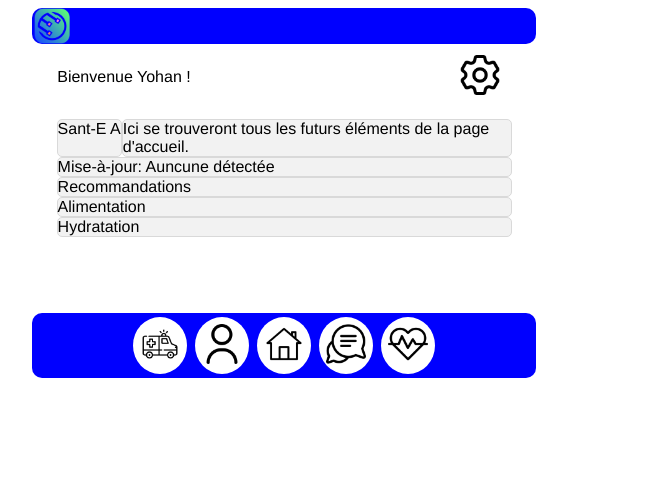
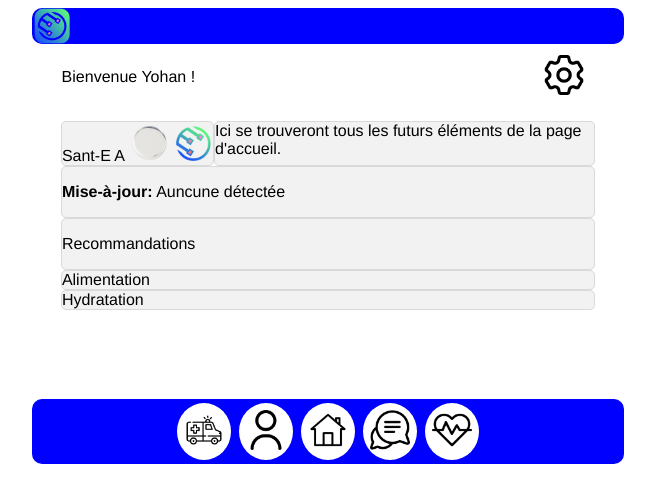
Before and after one commit to AntoinePiguet/D-INOWX, a plain HTML site: page index.html in a window 1280 px wide. Shown: the whole page, without its empty margins (136-791 px from the left). Drawn offline with Linux system fonts and the light colour scheme.

Commit message:
Update Html and CSS

```diff
--- a/index.html
+++ b/index.html
@@ -33,12 +33,18 @@
       <main>
         <div id="mainLeft"></div>
         <div class="homeContainer">
-          <div class="box one">Sant-E A</div>
+          <div class="box one">
+            Sant-E A
+            <img src="images/Images Main/Patch.png" alt="Patch" />
+            <img src="images/Images Main/Logo.png" alt="Logo" />
+          </div>
           <div class="box two">
             Ici se trouveront tous les futurs éléments de la page d'accueil.
           </div>
-          <div class="box three">Mise-à-jour: Auncune détectée</div>
-          <div class="box four">Recommandations</div>
+          <div class="box three">
+            <p><strong>Mise-à-jour:</strong> Auncune détectée</p>
+          </div>
+          <div class="box four"><p>Recommandations</p></div>
           <div class="box five">Alimentation</div>
           <div class="box six">Hydratation</div>
         </div>
--- a/style/style.css
+++ b/style/style.css
@@ -94,6 +94,9 @@ main {
   grid-column: 1/3;
   border-radius: 5px 5px 5px 5px / 5px 5px 5px 5px;
 }
+.Gras {
+  font-weight: bold;
+}
 /*  footer-------------------------------------------------------->*/
 footer {
   background-color: blue;
```
Also changed, not shown: images/Images Main/CoeurRouge.png (added), images/Images Main/Logo.png (added), images/Images Main/Patch.png (added), images/Images Main/PressionSang.png (added), images/Images Main/batterie.png (added).
